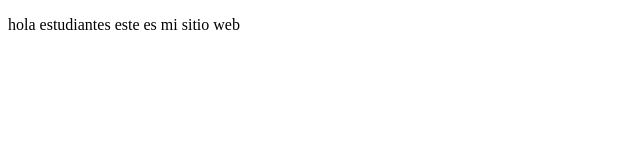
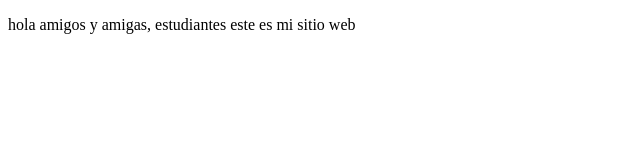
Before and after one commit to KevinNixonMF/proyectoDemoCursoPrework, a plain HTML site: page index.html in a window 1280 px wide. Shown: the whole page, without its empty margins (0-640 px from the left). Drawn offline with Linux system fonts and the light colour scheme.

```diff
--- a/index.html
+++ b/index.html
@@ -7,7 +7,7 @@
 </head>
 <body>
     <p>
-        hola estudiantes este es mi sitio web
+        hola amigos y amigas, estudiantes este es mi sitio web
     </p>
 </body>
 </html>
```
